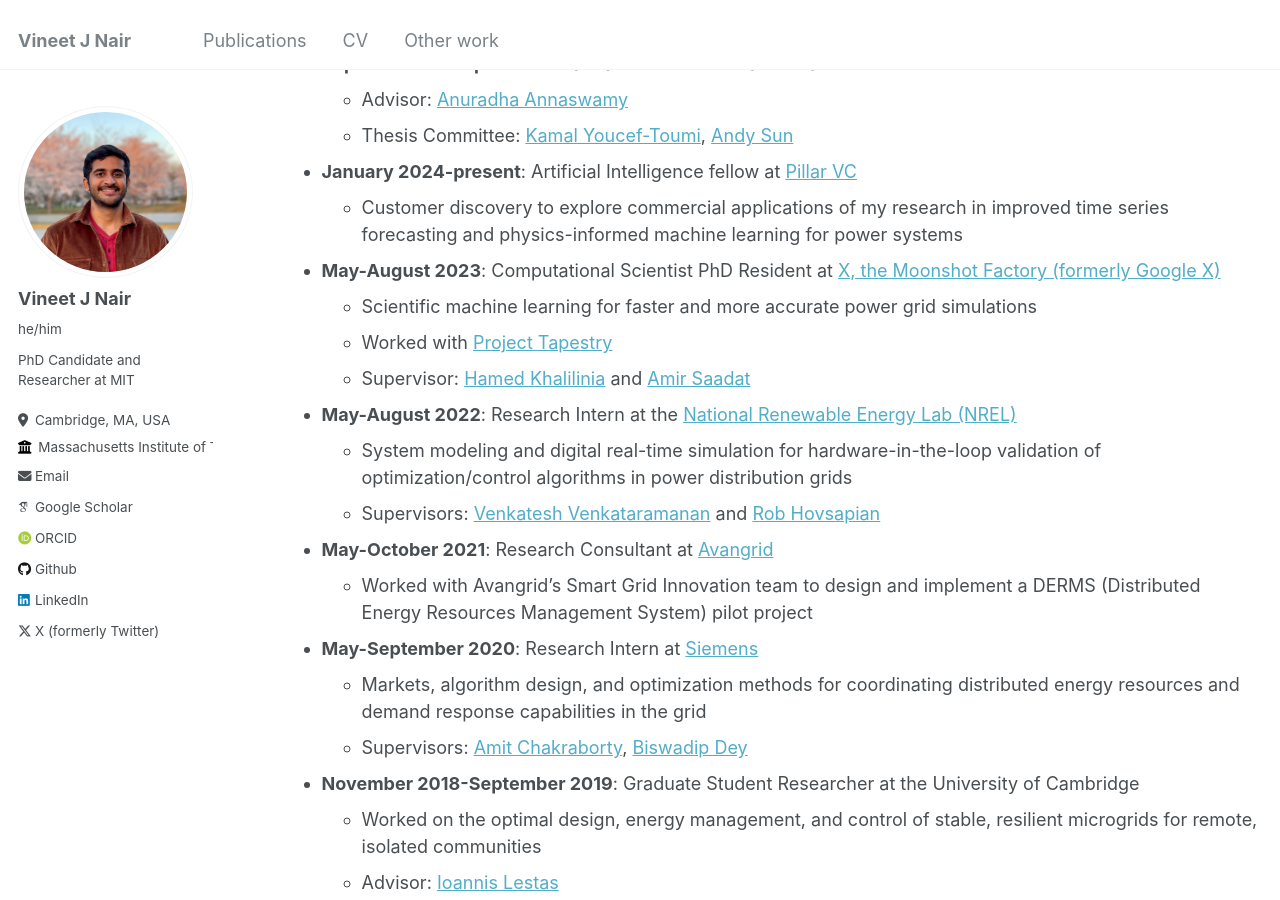
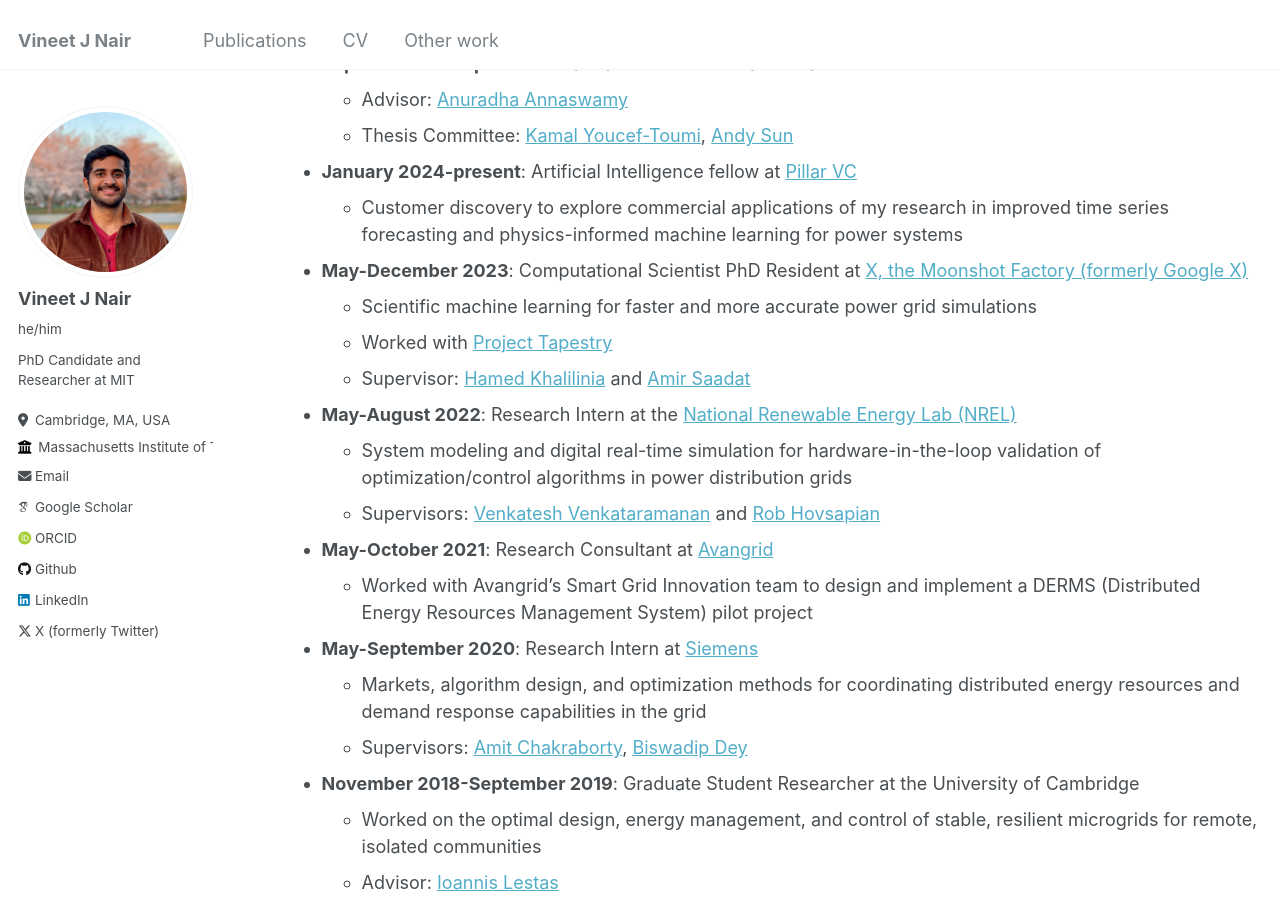
Before and after one commit to vineetjnair9/vineetjnair, a Jekyll site: the page built from _pages/cv.md, in a window 1280 px wide and 900 px high, scrolled down 786 px. Built offline with Jekyll 4.4.1, drawn with Linux system fonts in a browser that asks for light colours; some web fonts are replaced.

Commit message:
Update cv.md

```diff
--- a/_pages/cv.md
+++ b/_pages/cv.md
@@ -30,7 +30,7 @@
 * **January 2024-present**: Artificial Intelligence fellow at [Pillar VC](https://www.pillar.vc/)
   * Customer discovery to explore commercial applications of my research in improved time series forecasting and physics-informed machine learning for power systems
 
-* **May-August 2023**: Computational Scientist PhD Resident at [X, the Moonshot Factory (formerly Google X)](https://x.company/)
+* **May-December 2023**: Computational Scientist PhD Resident at [X, the Moonshot Factory (formerly Google X)](https://x.company/)
   * Scientific machine learning for faster and more accurate power grid simulations
   * Worked with [Project Tapestry](https://x.company/projects/tapestry/)
   * Supervisor: [Hamed Khalilinia](https://scholar.google.com/citations?user=H0R1TaoAAAAJ&hl=en) and [Amir Saadat](https://stanford.edu/~asaadat/)
```
